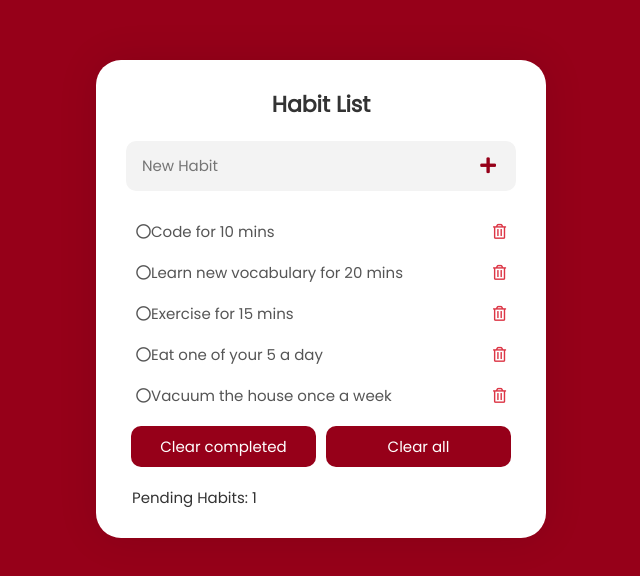
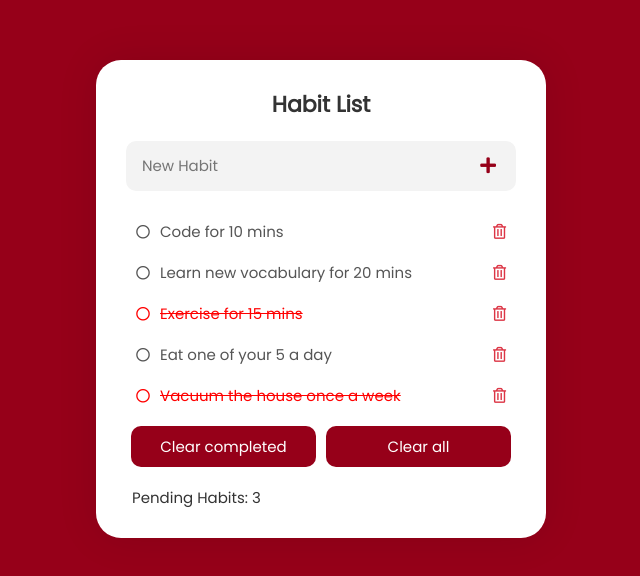
Before and after one commit to tejanhu/Vue-Habit-List, a Vue app: page / in a window 1280 px wide. Shown: the top 576 px of the page, without its empty margins (319-959 px from the left). Built offline with nearby package versions, Linux system fonts and the light colour scheme.

Commit message:
added toggle habit functionality

```diff
--- a/src/App.vue
+++ b/src/App.vue
@@ -18,12 +18,12 @@ export default {
         {
           id: 1,
           title: "Code for 10 mins",
-          completed: true,
+          completed: false,
         },
         {
           id: 2,
           title: "Learn new vocabulary for 20 mins",
-          completed: true,
+          completed: false,
         },
         {
           id: 3,
--- a/src/assets/css/main.css
+++ b/src/assets/css/main.css
@@ -152,4 +152,5 @@ habit items
 
 .habitItems .toggle.toggle-completed {
   text-decoration:line-through;
+  color: red;
 }
--- a/src/components/Habit-item.vue
+++ b/src/components/Habit-item.vue
@@ -1,6 +1,6 @@
 <template>
          <li>
-            <button><i class="far fa-circle"></i>{{habit.title}}</button>
+            <button v-on:click="$emit('complete')" v-bind:class="className"><i class="far fa-circle"></i>{{habit.title}}</button>
             <button v-on:click="$emit('delete')"><i class="far fa-trash-alt"></i></button>
         </li>
 </template>
@@ -10,5 +10,14 @@
 export default ({
     name: 'HabitItem',
     props: ['habit'],
+    computed: {
+        className() {
+            let classes = ['toggle'];
+            if(this.habit.completed){
+                classes.push("toggle-completed");
+            }
+            return classes;
+        }
+    },
 })
 </script>
--- a/src/components/Habit.vue
+++ b/src/components/Habit.vue
@@ -13,7 +13,7 @@
       <!-- habit lists -->
         <ul>
           <div class="habitItems">
-              <habit-item v-bind:habit="habit" v-for="(habit, index) in habits" :key="habit.id" @delete="deleteHabit(index)"></habit-item>
+              <habit-item v-bind:habit="habit" v-for="(habit, index) in habits" :key="habit.id" @delete="deleteHabit(index)" @complete="completeHabit(habit)"></habit-item>
           </div>
         </ul>
       <!-- buttons -->
@@ -76,6 +76,9 @@ export default {
     deleteHabit(index){
       this.habits.splice(index, 1);
     },
+    completeHabit(habit){
+      habit.completed = !habit.completed;
+    },
   },
 };
 </script>
```
